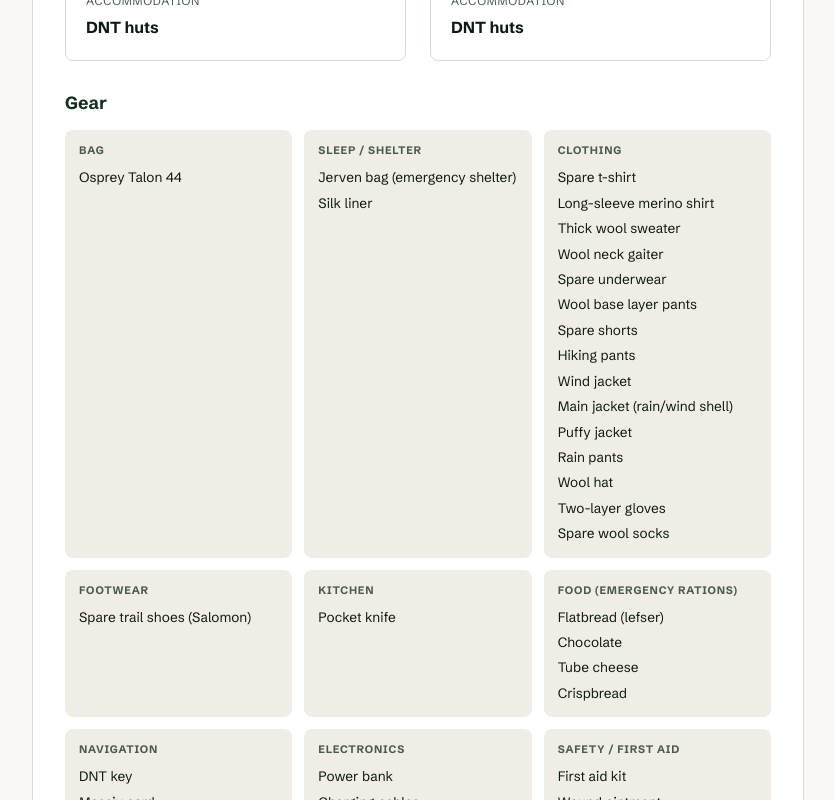
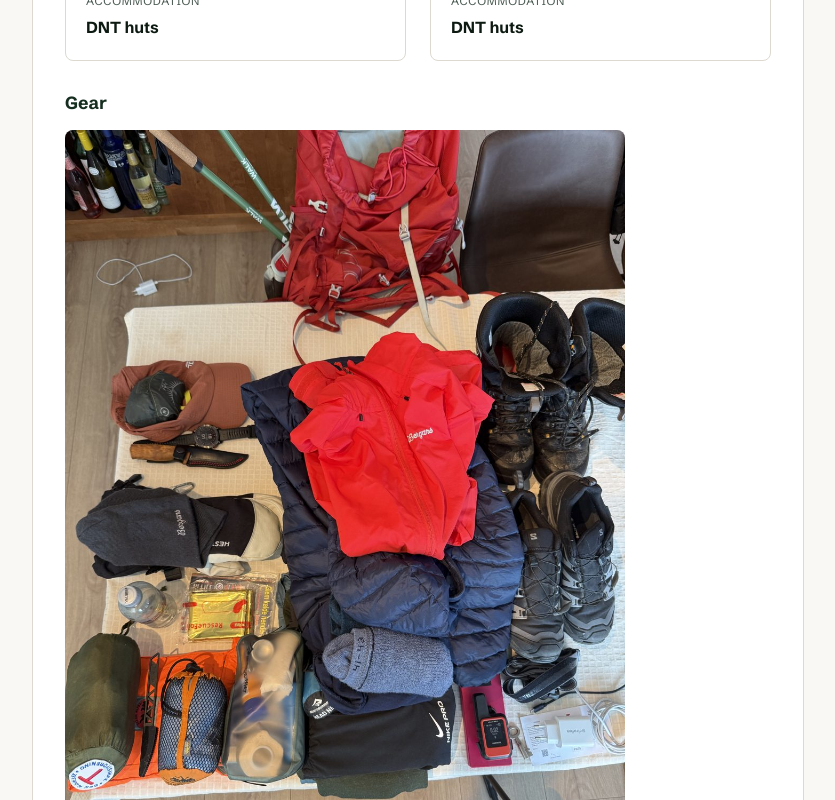
Before and after one commit to reitanr/massiv, a React (Vite) app: page / in a window 1280 px wide. Shown: the part 4280-5080 px from the top of the page, without its empty margins (222-1057 px from the left). Built offline with nearby package versions, Linux system fonts and the light colour scheme; no server answers; the database is empty.

Commit message:
Add gear photo and list to About section

```diff
--- a/src/App.jsx
+++ b/src/App.jsx
@@ -416,6 +416,7 @@ function Preparations() {
         </div>
 
         <h3>Gear</h3>
+        <img src="/gear.jpg" alt="All gear laid out before the hike" className="gear-photo" />
         <div className="gear-grid">
           <div className="gear-category">
             <div className="gear-cat-title">Bag</div>
--- a/src/index.css
+++ b/src/index.css
@@ -444,7 +444,15 @@ body {
   color: var(--ink-soft);
 }
 
-/* ── Gear grid ───────────────────────────────────────────── */
+/* ── Gear ────────────────────────────────────────────────── */
+.gear-photo {
+  width: 100%;
+  max-width: 560px;
+  border-radius: 8px;
+  display: block;
+  margin: 12px 0 20px;
+}
+
 .gear-grid {
   display: grid;
   grid-template-columns: repeat(auto-fill, minmax(190px, 1fr));
```
Also changed, not shown: public/gear.jpg (added).
